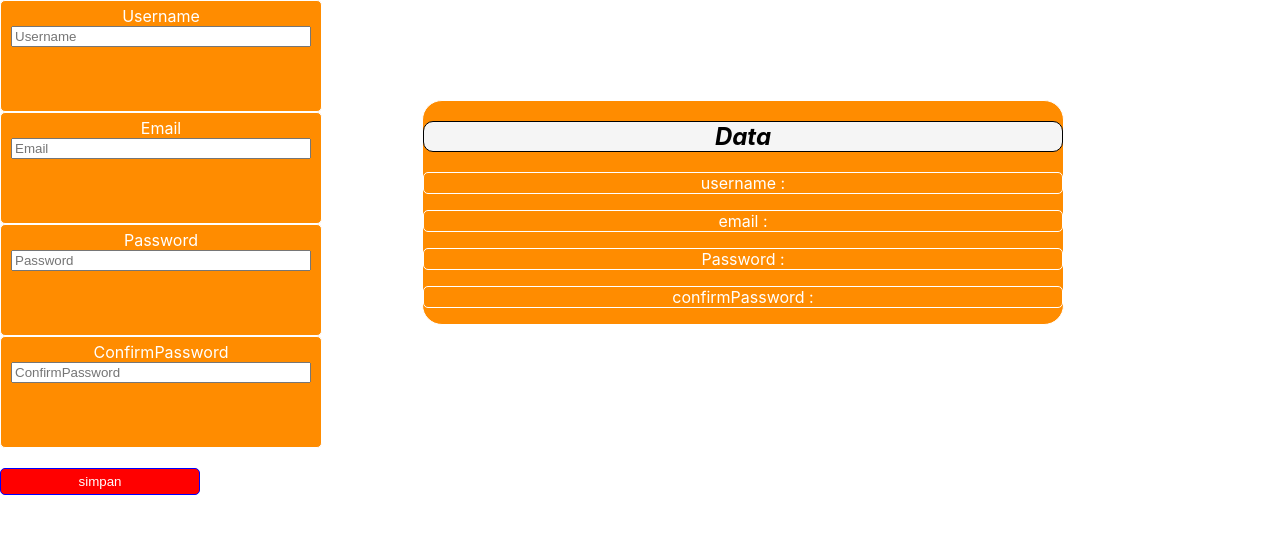
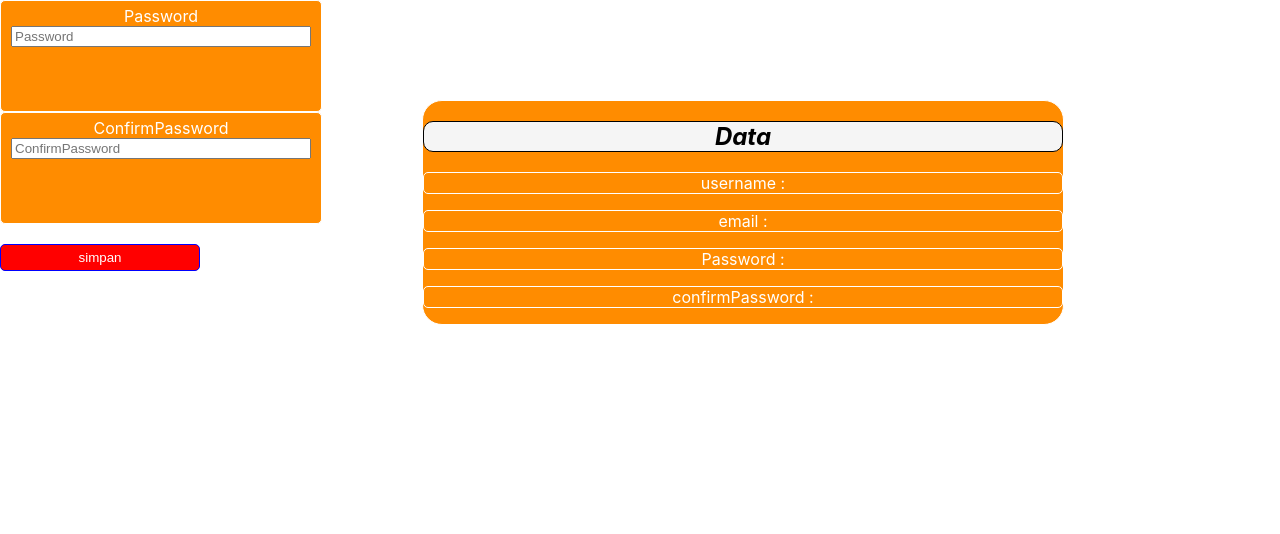
Before and after one commit to sansfathan/Belajar_React, a React (Create React App) app in the folder my-app/: page / in a window 1280 px wide. Shown: the top 534 px of the page. Built offline with nearby package versions, Linux system fonts and the light colour scheme.

Commit message:
remidial1

```diff
--- a/my-app/src/App.js
+++ b/my-app/src/App.js
@@ -128,36 +128,8 @@ export default function App() {
           onSubmit={handleSubmit}
           style={{ widht: "50px", backgroundColor: "white" }}
         >
-          <Input
-            isError={errors?.username}
-            name="username"
-            value={values.username}
-            label={"Username"}
-            placeholder="Username"
-            onBlur={handleBlur}
-            onChange={handleChange}
-            // onChange={(event) => {
-            //   event.preventDefault();
-            //   console.log("ok jalan");
-            //   console.log(event);
-            //   setValues((values) => {
-            //     return {
-            //       ...values,
-            //       username: event.target.value,
-            //     };
-            //   });
-            // }}
-          />
 
-          <Input
-            isError={errors?.email}
-            name="email"
-            value={values.email}
-            label={"Email"}
-            placeholder="Email"
-            onBlur={handleBlur}
-            onChange={handleChange}
-          />
+
 
           <Input
             isError={errors?.password}
```
